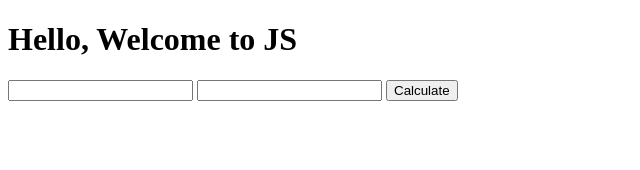
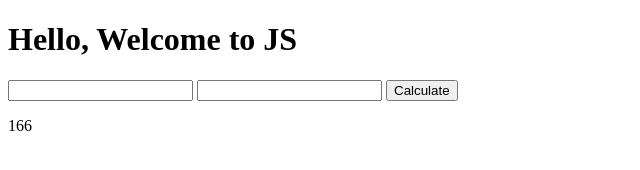
Before and after one commit to acciojob/Calculate-Sum-saurabh-patil-9787, a website: page main.html in a window 1280 px wide. Shown: the full height of the page, 0-640 px from the left. Drawn offline with Linux system fonts and the light colour scheme.

Commit message:
created a submission

```diff
--- a/main.html
+++ b/main.html
@@ -10,7 +10,7 @@
     <input type="number" id="n1">
     <input type="number" id="n2">
     <button id="sum_btn">Calculate</button>
-    <p id="Sum"></p>
+    <p id="Sum">166</p>
 
 </body>
 </html>
```
